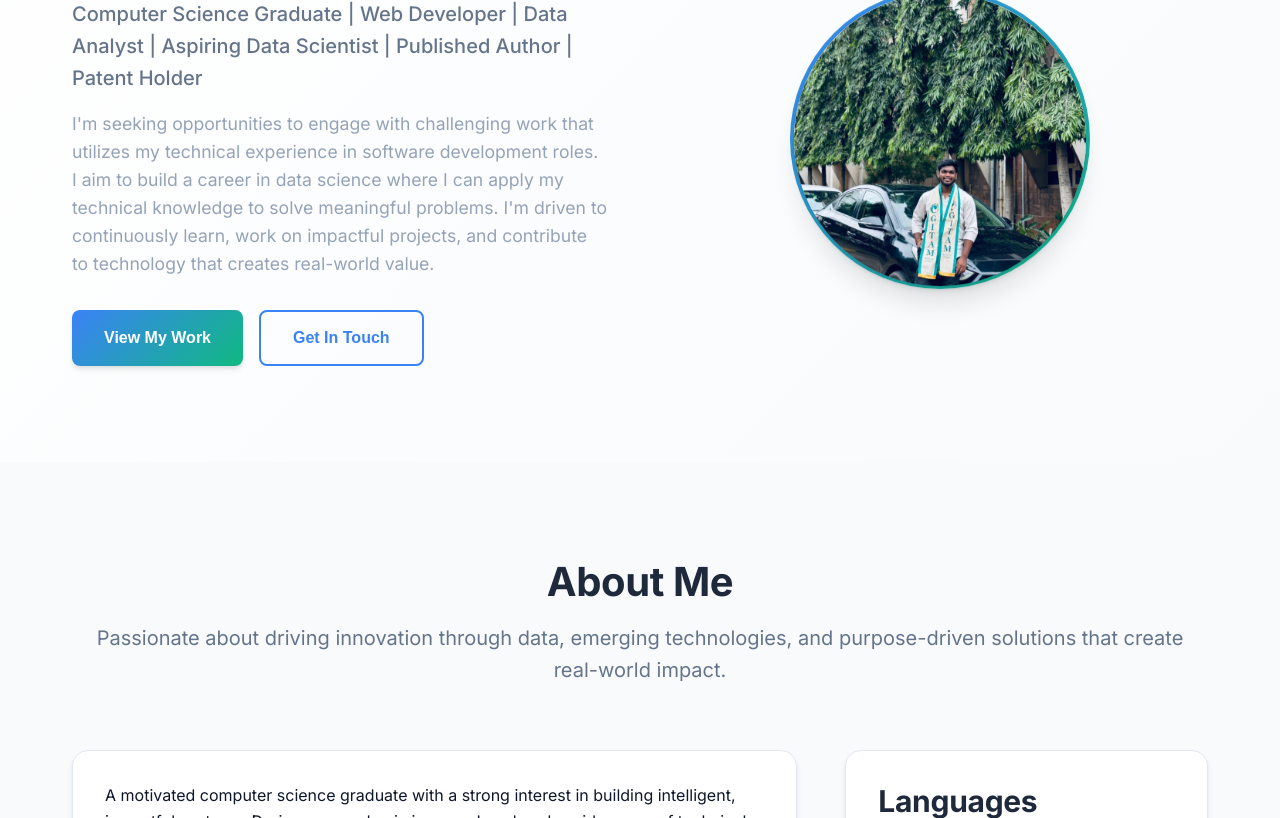
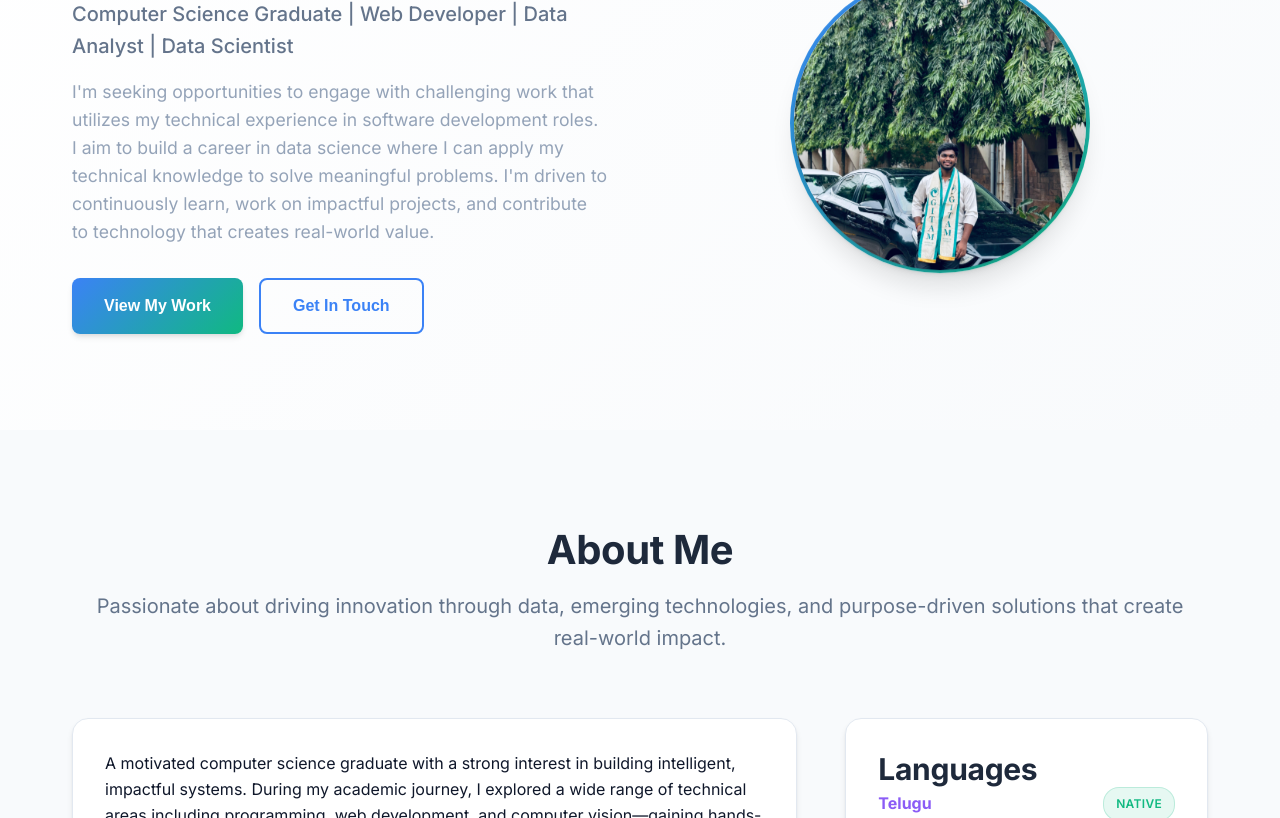
Before and after one commit to SaiManiGarrepalli/Sai-Mani-Portfolio-using-ai, a plain HTML site: page index.html in a window 1280 px wide. Shown: the part 208-1026 px from the top of the page. Drawn offline with Linux system fonts and the light colour scheme; a web font is replaced by a local one.

Commit message:
Update index.html

```diff
--- a/index.html
+++ b/index.html
@@ -43,7 +43,7 @@
                         <span class="title-highlight">Garrepalli</span>
                         <span class="title-main">Sai Mani</span>
                     </h1>
-                    <p class="hero-subtitle">Computer Science Graduate | Web Developer | Data Analyst | Aspiring Data Scientist | Published Author | Patent Holder</p>
+                    <p class="hero-subtitle">Computer Science Graduate | Web Developer | Data Analyst | Data Scientist </p>
                     <p class="hero-description">I'm seeking opportunities to engage with challenging work that utilizes my technical experience in software development roles. I aim to build a career in data science where I can apply my technical knowledge to solve meaningful problems. I'm driven to continuously learn, work on impactful projects, and contribute to technology that creates real-world value.</p>
 
                     <div class="hero-actions">
```
